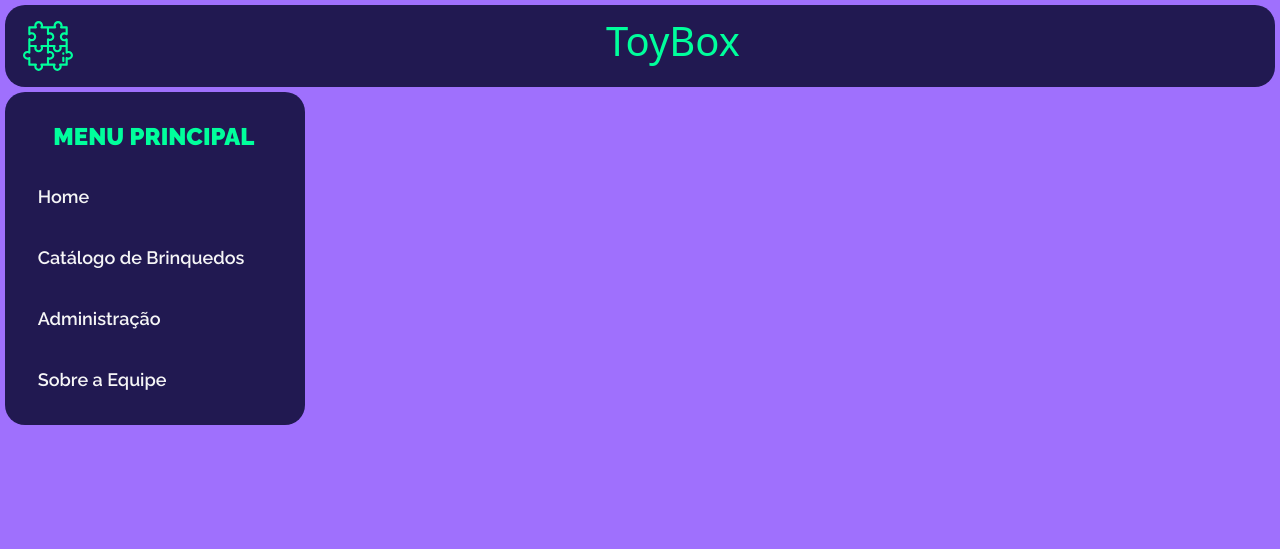
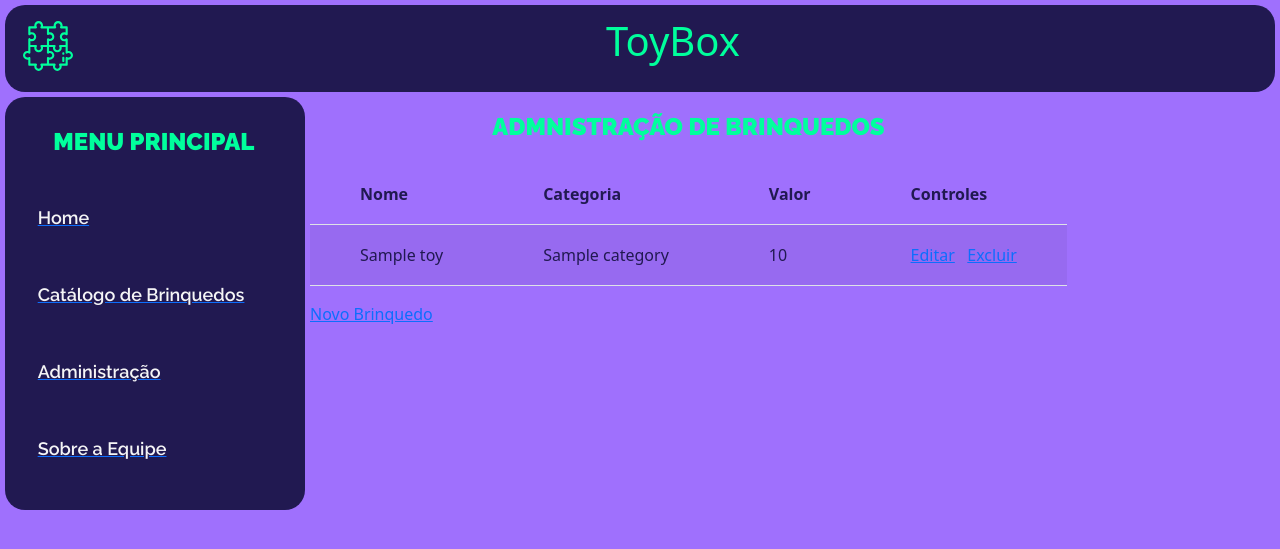
Before and after one commit to gabriellabueno/lojadebrinquedo, a Spring app: template src/main/resources/templates/pages/admin/dashboard.html in a window 1280 px wide. Shown: the top 549 px of the page. Run offline with Thymeleaf, Linux system fonts and the light colour scheme; the template is opened without the code that fills it: most values are stand-ins (such as "Sample title", 1, 10 or a date in 2020); data that the repository does not hold is empty; some web fonts are replaced.

Commit message:
create admin html

```diff
--- /dev/null
+++ b/src/main/resources/static/css/dashboard.css
@@ -0,0 +1,36 @@
+.content {
+    font: 16px "Raleway", sans-serif;
+    font-weight: 600;
+}
+
+.content a {
+    display: inline-block;
+    text-decoration: none;
+    color: var(--white);
+
+
+}
+
+.content a:hover {
+    background-color: var(--green);
+    color: var(--dark-blue);
+    font-weight: 700;
+    opacity: 0.8;
+    cursor: pointer;
+    padding: 3px;
+    border-radius: 10px;
+}
+
+.custom-table {
+
+}
+
+.custom-table th {
+    font-weight: 800;
+}
+
+.custom-table th, .custom-table td {
+    padding: 18px 50px;
+    background-color: var(--purple);
+    color: var(--dark-blue);
+}
--- a/src/main/resources/templates/fragments/toy-admin-input.html
+++ b/src/main/resources/templates/fragments/toy-admin-input.html
@@ -45,6 +45,6 @@
       <input type="text" class="form-control" id="description" th:field="*{description}">
     </div>
 
-    <button type="submit" class="btn btn-primary">CADASTRAR</button>
+    <button type="submit" class="btn btn-primary">[[${Action}]]</button>
 
 </div>
--- a/src/main/resources/templates/pages/admin/dashboard.html
+++ b/src/main/resources/templates/pages/admin/dashboard.html
@@ -7,13 +7,48 @@
 <head>
     <meta charset="UTF-8">
     <title>Toybox | Administração</title>
-    <link rel="stylesheet" th:href="@{/css/styles.css}">
+
+    <!-- Bootstrap 5 -->
+    <link href="https://cdn.jsdelivr.net/npm/bootstrap@5.3.3/dist/css/bootstrap.min.css" rel="stylesheet">
+
+
+    <link rel="stylesheet" th:href="@{/css/default.css}">
+    <link rel="stylesheet" th:href="@{/css/dashboard.css}">
 
 </head>
 <body>
-    <h1>Administração de Brinquedos</h1>
 
     <section layout:fragment="content">
+
+        <h1 class="main-title">ADMNISTRAÇÃO DE BRINQUEDOS</h1>
+
+        <table class="table table-striped table-hover custom-table">
+            <thead>
+            <tr>
+                <th>Nome</th>
+                <th>Categoria</th>
+                <th>Valor</th>
+                <th>Controles</th>
+            </tr>
+            </thead>
+            <tbody>
+            <tr th:each="toy, current : ${toys}">
+                <td th:text="${toy.name}"></td>
+                <td th:text="${categories[current.index]}"></td>
+                <td th:text="${toy.price}"></td>
+                <td>
+                    <a th:href="@{/admin/update-toy/{id}(id=${toy.id})}">Editar</a>
+                    &nbsp;
+                    <a href="">Excluir</a>
+                </td>
+            </tr>
+            </tbody>
+
+        </table>
+
+        <a th:href="@{/admin/new-toy}">
+            Novo Brinquedo
+        </a>
 
     </section>
 
--- a/src/main/resources/templates/pages/catalog.html
+++ b/src/main/resources/templates/pages/catalog.html
@@ -27,7 +27,8 @@
                     <img th:src="@{${category.imageUrl}}" alt="Imagem da Categoria">
                     <p th:text="${category.name}">Nome da Categoria</p>
 
-                </a>            </div>
+                </a>
+            </div>
         </div>
     </section>
 </body>
```
Also changed, not shown: src/main/java/br/edu/fatecgru/toybox/ToyboxApplication.java (+9 -0 lines), src/main/java/br/edu/fatecgru/toybox/controller/ToyAdminController.java (+14 -4 lines), src/main/resources/templates/pages/admin/create.html (+6 -3 lines), src/main/resources/templates/pages/admin/update.html (+11 -4 lines).
